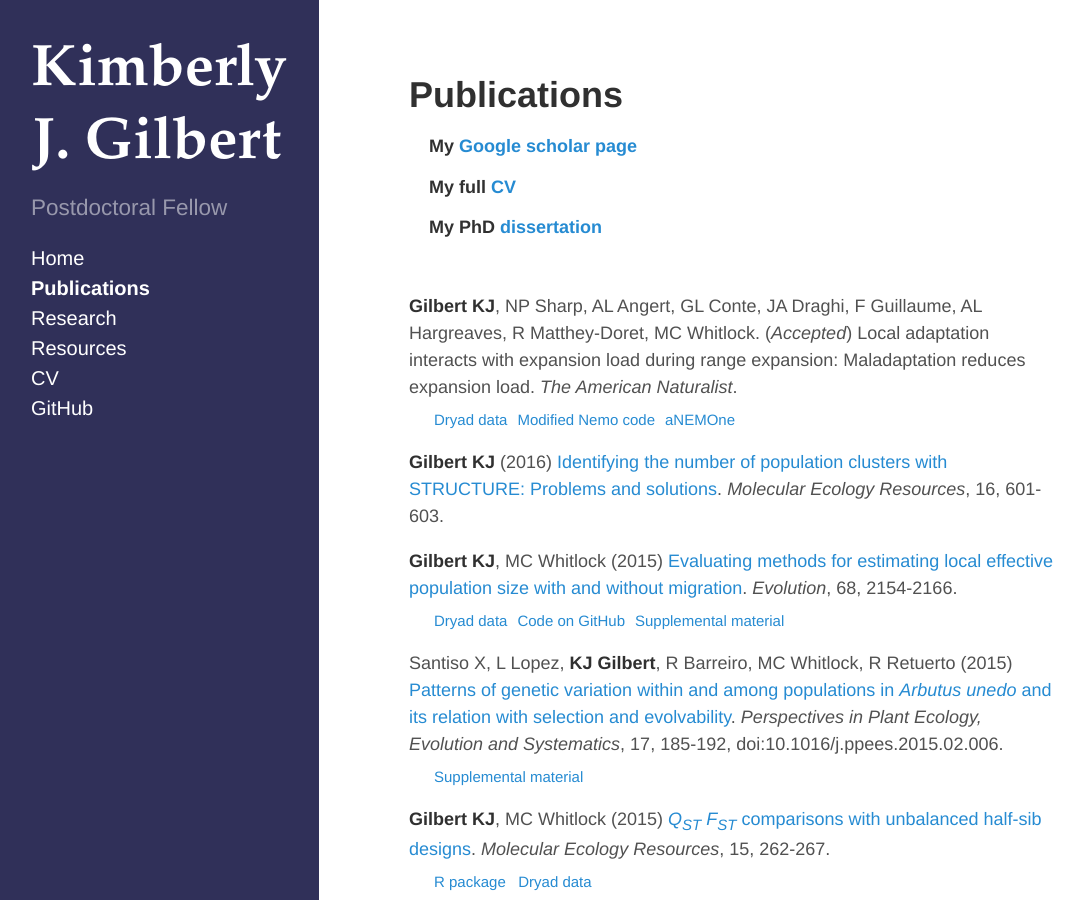
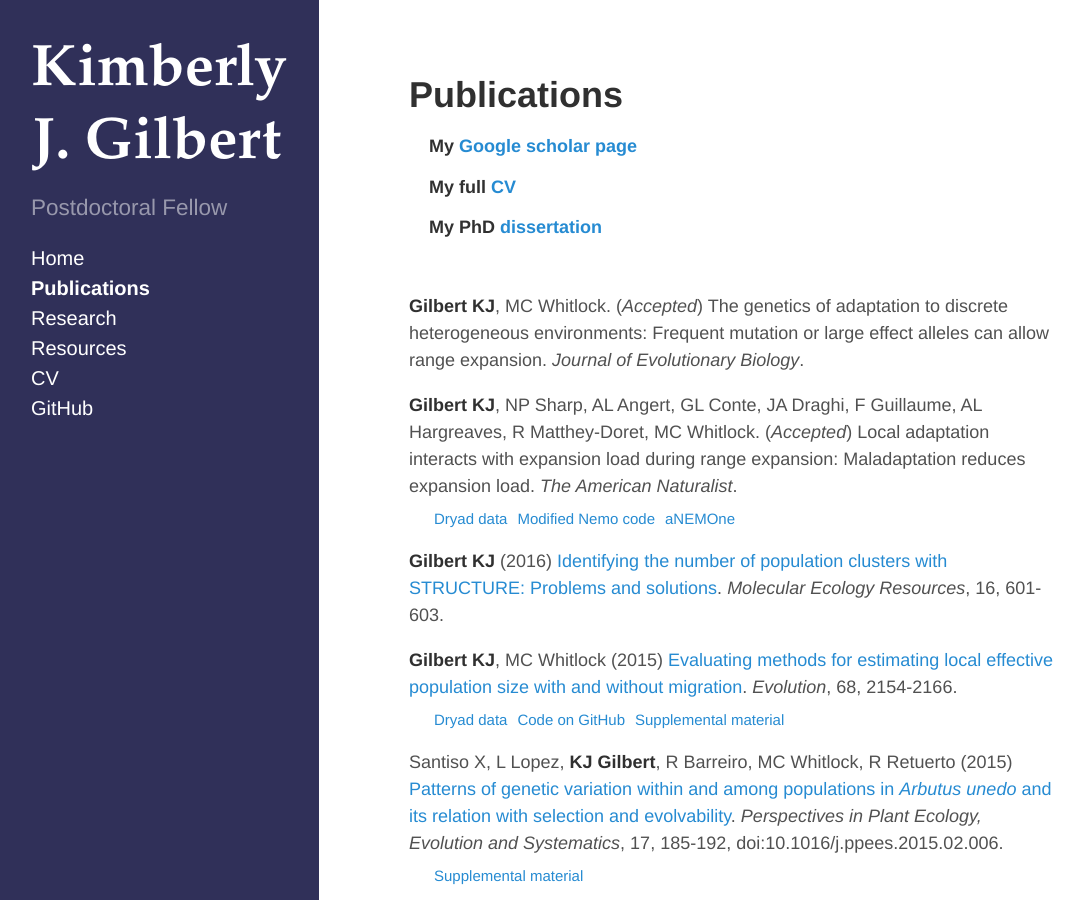
Before and after one commit to kjgilbert/kjgilbert.github.io, a Jekyll site: the page built from publications.md, in a window 1280 px wide and 900 px high. Shown: the whole window, without its empty margins (5-1089 px from the left). Built offline with Jekyll 4.4.1, drawn with Linux system fonts in a browser that asks for light colours; Markdown is read by kramdown in place of the engine named in the settings.

```diff
--- a/publications.md
+++ b/publications.md
@@ -8,6 +8,8 @@ title: Publications
 ##### &nbsp;&nbsp;&nbsp; My PhD [dissertation](https://open.library.ubc.ca/cIRcle/collections/ubctheses/24/items/1.0319242)
 
 &nbsp;
+
+**Gilbert KJ**, MC Whitlock. (*Accepted*) The genetics of adaptation to discrete heterogeneous environments: Frequent mutation or large effect alleles can allow range expansion. *Journal of Evolutionary Biology*.
 
 **Gilbert KJ**, NP Sharp, AL Angert, GL Conte, JA Draghi, F Guillaume, AL Hargreaves, R Matthey-Doret, MC Whitlock. (*Accepted*) Local adaptation interacts with expansion load during range expansion: Maladaptation reduces expansion load. *The American Naturalist*.
 &nbsp;&nbsp;&nbsp;&nbsp; <sub>[Dryad data](http://datadryad.org/resource/doi:10.5061/dryad.k7c40)</sub> &nbsp;<sub>[Modified Nemo code](https://github.com/kjgilbert/NemoDispersalKernel)</sub> &nbsp;<sub>[aNEMOne](https://github.com/kjgilbert/aNEMOne)</sub>
```
Also changed, not shown: 1 other file.
